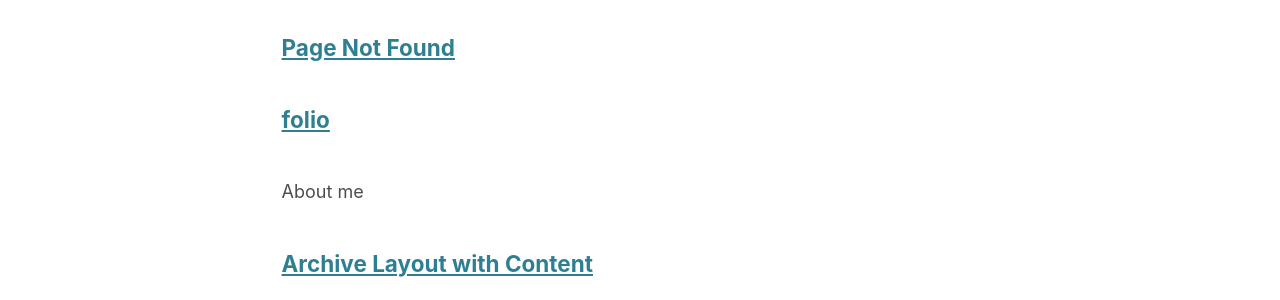
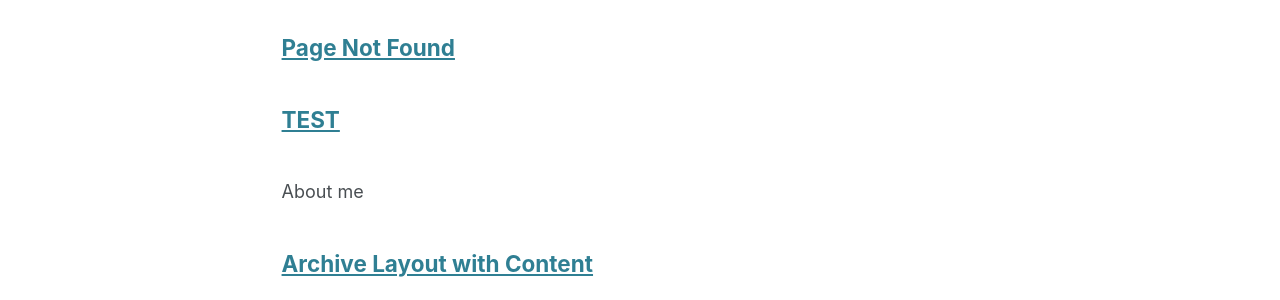
Before and after one commit to AGyorgypal/AGyorgypal.github.io, a Jekyll site: the page built from _pages/page-archive.html, in a window 1280 px wide and 900 px high. Shown: the part 145-445 px from the top of the window. Built offline with Jekyll 4.4.1, drawn with Linux system fonts in a browser that asks for light colours.

Commit message:
Update TEST.html

```diff
--- a/_pages/TEST.html
+++ b/_pages/TEST.html
@@ -1,7 +1,7 @@
 ---
 layout: archive
-title: "folio"
-permalink: /portfolio/
+title: "TEST"
+permalink: /TEST/
 author_profile: true
 ---
 
```
